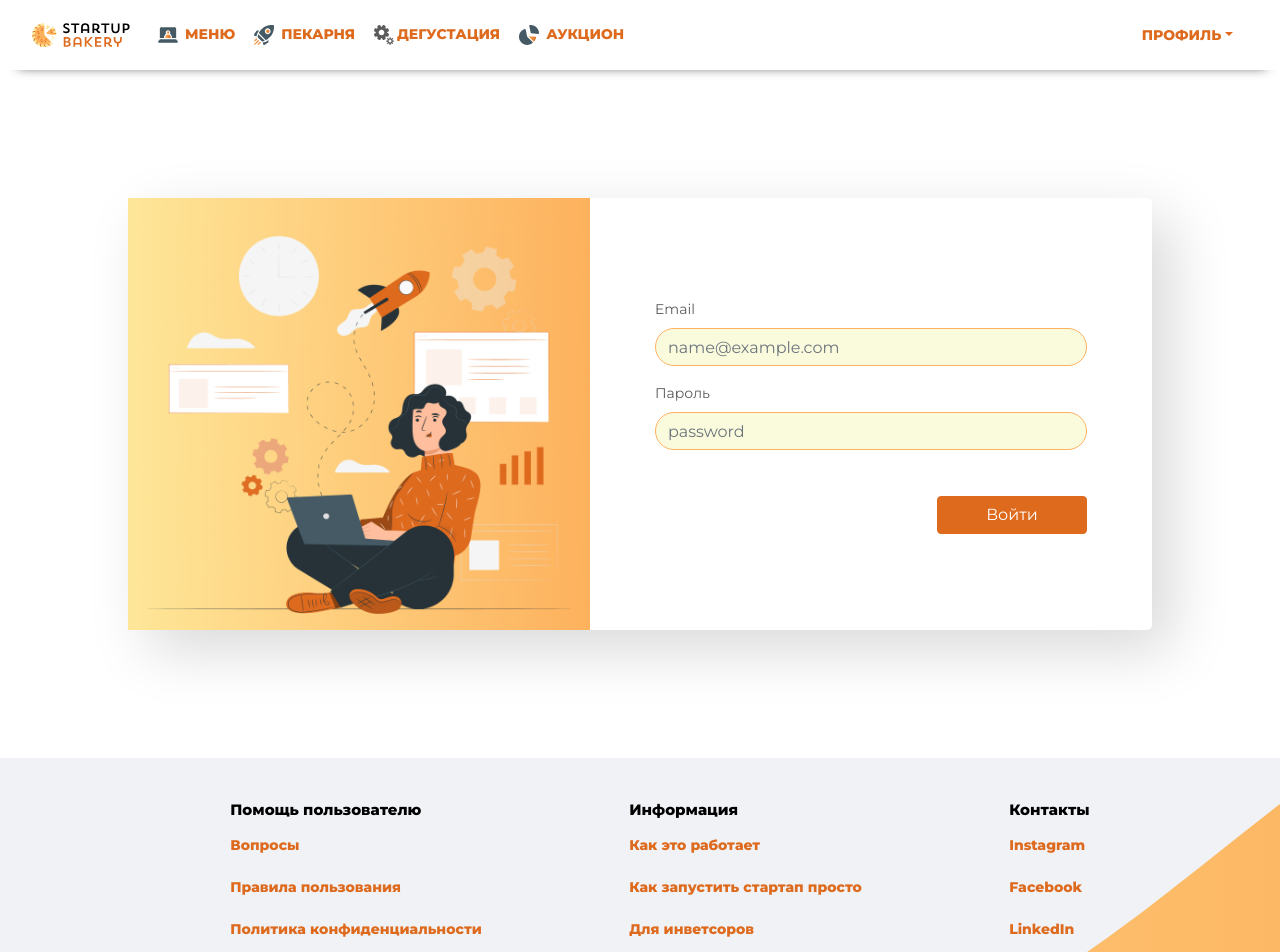
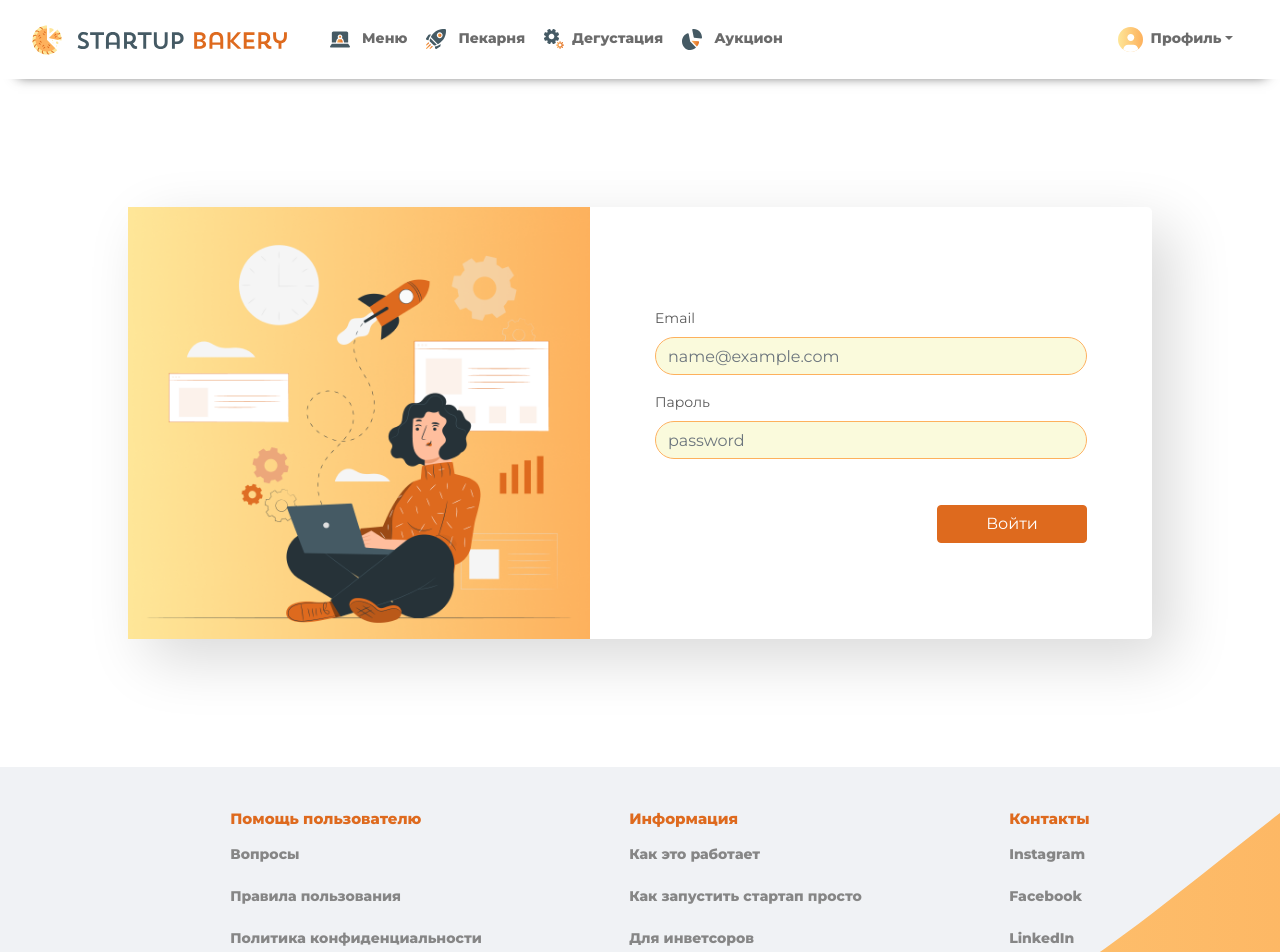
Before and after one commit to tranquilpuma830/startup-bakery, a Next.js app: page /login in a window 1280 px wide. Shown: the top 952 px of the page. Built offline with nearby package versions, Linux system fonts and the light colour scheme.

Commit message:
Updated header and some footer changes (link colors, use color variables)

```diff
--- a/containers/Footer/Footer.scss
+++ b/containers/Footer/Footer.scss
@@ -1,3 +1,5 @@
+@import 'styles/core/variables';
+
 @mixin flexType($direction) {
   display: flex;
   flex-direction: $direction;
@@ -10,7 +12,7 @@
   position: relative;
   height: 50%;
   padding: 3% 5%;
-    background-color: #FEE698;
+  background-color: #fee698;
 
   p {
     margin-top: 15px;
@@ -28,7 +30,7 @@
 .title {
   font-size: 30px;
   padding-left: 40px;
-    color: black;
+  color: $primary;
   font-weight: bold;
 }
 
@@ -50,16 +52,15 @@
 
     a {
       transition: 0.2s;
-        color: #DE6A1E;
+      color: #868686;
       font-weight: bold;
     }
 
     a:hover {
-        color: black;
+      color: $primary;
     }
   }
 }
-
 
 @media (max-width: 900px) {
   .container {
@@ -83,7 +84,6 @@
     padding: 0px;
     padding-right: 20px;
   }
-
 }
 
 @media (max-width: 600px) {
--- a/containers/Header/Header.js
+++ b/containers/Header/Header.js
@@ -4,10 +4,10 @@ import Link from 'next/link';
 
 const Header = ({ forLanding }) => {
   return (
-    <nav className={`navbar ${forLanding ? 'no-shadow bg-transparent navbar-expand-sm' : 'navbar-expand-lg'}`}>
+    <nav className={`navbar ${forLanding ? 'navbar-expand-sm' : 'navbar-expand-md'}`}>
       <div className="container-fluid">
         <a className="navbar-brand" href="#">
-          <img width="100px" src="/icons/logo.svg" />
+          <img src="/logo.svg" className="mr-3" style={{ width: '20vw' }} />
         </a>
         <button
           className="navbar-toggler btn"
@@ -25,21 +25,22 @@ const Header = ({ forLanding }) => {
             <li className="nav-item active">
               <Link href="/ideas">
                 <a className="nav-link">
-                  <img width="20px" src="/icons/menu.svg" /> Меню <span className="sr-only">(current)</span>
+                  <img width="20px" src="/icons/menu.svg" className="mr-2" /> Меню{' '}
+                  <span className="sr-only">(current)</span>
                 </a>
               </Link>
             </li>
             <li className="nav-item">
               <Link href="/#">
                 <a className="nav-link" href="#">
-                  <img width="20px" src="/icons/bakery.svg" /> Пекарня
+                  <img width="20px" src="/icons/bakery.svg" className="mr-2" /> Пекарня
                 </a>
               </Link>
             </li>
             <li className="nav-item">
               <Link href="/ideas">
                 <a className="nav-link" href="#">
-                  <img width="20px" src="/icons/degustation.svg" />
+                  <img width="20px" src="/icons/degustation.svg" className="mr-2" />
                   Дегустация
                 </a>
               </Link>
@@ -47,7 +48,7 @@ const Header = ({ forLanding }) => {
             <li className="nav-item">
               <Link href="/auction">
                 <a className="nav-link" href="#">
-                  <img width="20px" src="/icons/bets.svg" /> Аукцион
+                  <img width="20px" src="/icons/bets.svg" className="mr-2" /> Аукцион
                 </a>
               </Link>
             </li>
@@ -63,6 +64,7 @@ const Header = ({ forLanding }) => {
                 aria-haspopup="true"
                 aria-expanded="false"
               >
+                <img width="25px" src="/icons/profile.svg" className="mr-2" />
                 Профиль
               </a>
               <div className="dropdown-menu" aria-labelledby="navbarDropdown">
--- a/containers/Header/Header.scss
+++ b/containers/Header/Header.scss
@@ -1,3 +1,5 @@
+@import 'styles/core/variables';
+
 .navbar {
   background-color: white;
   box-shadow: 2px 13px 12px -16px rgba(0, 0, 0, 0.75);
@@ -5,14 +7,13 @@
 }
 
 .navbar-brand {
-  color: #FDB15D;
+  color: $primary-lightest !important;
   font-weight: bold;
 }
 
 .nav-link {
   color: #6b6b6b;
   font-weight: bold;
-  text-transform: uppercase;
 
   img {
     margin: 3px;
@@ -21,5 +22,11 @@
 
 .navbar-brand:hover,
 .nav-link:hover {
-  color: #FDB15D;
+  color: $primary-light;
 }
+
+@media (max-width: 991.98px) {
+  .nav-link {
+    font-size: 12px !important;
+  }
+}
--- a/styles/main.scss
+++ b/styles/main.scss
@@ -123,7 +123,7 @@ body {
 }
 
 a {
-  color: $primary !important;
+  color: $primary;
 }
 a.btn-primary {
   color: white !important;
```
Also changed, not shown: public/icons/degustation.svg, public/icons/profile.svg (added). Lines whose indentation alone changed are shown as unchanged.
